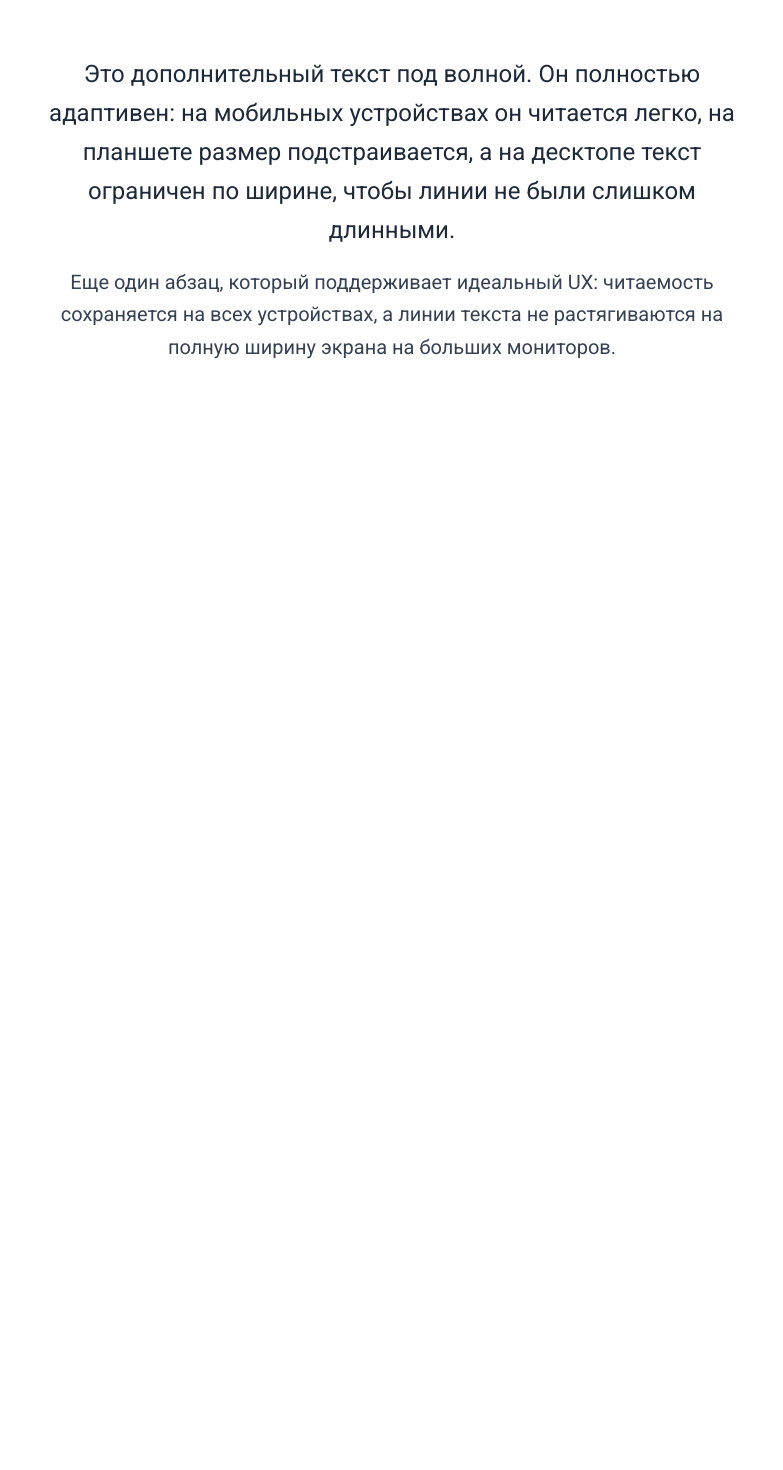
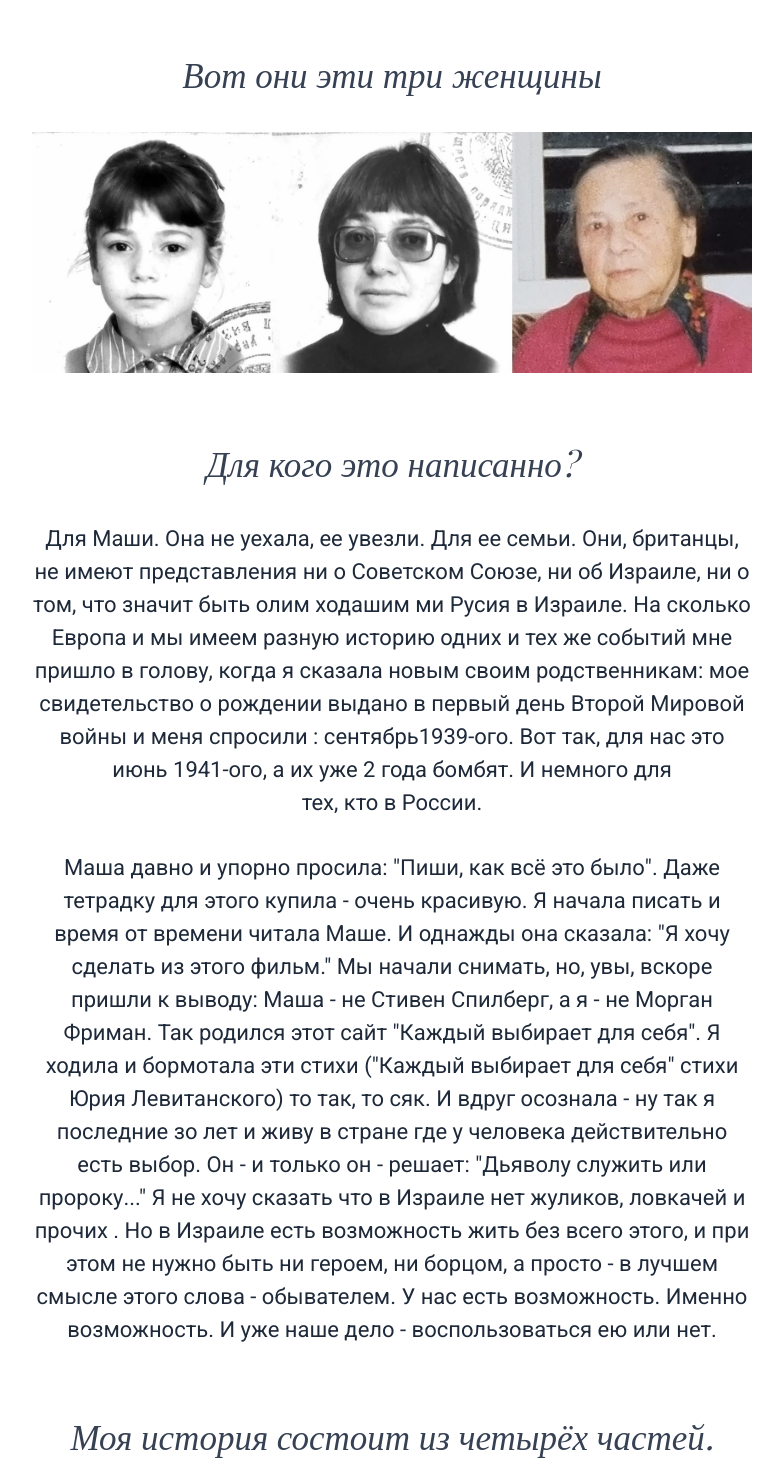
Before and after one commit to MariaLavigina/react-galinala-my-story, a React (Vite) app: page / in a window 1280 px wide. Shown: the part 3560-5030 px from the top of the page, without its empty margins (248-1031 px from the left). Before the commit the page ends 3923 px from the top, so only its background shows below. Built offline with nearby package versions, Linux system fonts and the light colour scheme; a web font is replaced by a local one.

Commit message:
button added

```diff
--- /dev/null
+++ b/src/components/ForwardButton.jsx
@@ -0,0 +1,33 @@
+export default function ForwardButton() {
+  return (
+    <button
+      className="
+    group relative flex items-center justify-center gap-3
+    px-8 py-3
+    rounded-full
+    text-white font-medium
+    bg-gradient-to-r from-[#9399F0]/90 to-[#2C192C]/80
+    border border-white/40
+    shadow-inner shadow-[#2C192C]/50
+    backdrop-blur-sm
+    transition-all duration-300
+    hover:from-[#9399F0]/100 hover:to-[#2C192C]/90
+    hover:border-white/60
+    hover:shadow-[0_0_15px_rgba(255,255,255,0.25)]
+    hover:scale-[1.03]
+  "
+    >
+      <span className="tracking-wide">Вперёд</span>
+      <svg
+        xmlns="http://www.w3.org/2000/svg"
+        className="w-4 h-4 transform transition-transform duration-300 group-hover:translate-x-1"
+        fill="none"
+        viewBox="0 0 24 24"
+        stroke="currentColor"
+        strokeWidth="2"
+      >
+        <path strokeLinecap="round" strokeLinejoin="round" d="M9 5l7 7-7 7" />
+      </svg>
+    </button>
+  );
+}
--- a/src/pages/index.jsx
+++ b/src/pages/index.jsx
@@ -2,6 +2,7 @@ import React from "react";
 import TextOneOnly from "../components/TextOneOnly.jsx";
 import TextTwoIndexOnly from "../components/TextTwoIndexOnly.jsx";
 import TextThreeIndexOnly from "../components/TextThreeIndexOnly.jsx";
+import  ForwardButton from "../components/ForwardButton.jsx";
 
 
 const Index = () => {
@@ -42,10 +43,10 @@ const Index = () => {
       {/* Second text under SVG */}
 
 
-
+ {/* 3rd text + SVG */}
 <div className="relative w-full hidden lg:block mt-8">
   <img
-    src="/images/desktop-images/fff.svg"
+    src="/images/desktop-images/second-wave-index-desktop.svg"
     alt="Wave Two"
     className="w-full h-auto block"
   />
@@ -57,6 +58,10 @@ const Index = () => {
     </div>
   </div>
 </div>
+{/* 3rd text + SVG */}
+
+
+
 </div>
 
 
@@ -122,16 +127,61 @@ const Index = () => {
       {/* ---------- Text section below SVG (same for all) ---------- */}
       <section className="bg-white px-[16px] sm:px-[24px] md:px-[32px] mt-[48px]">
         <div className="max-w-[720px] mx-auto text-center">
-          <p className="text-gray-800 text-[16px] sm:text-[18px] md:text-[20px] lg:text-[24px] leading-relaxed mb-[16px]">
-            Это дополнительный текст под волной. Он полностью адаптивен: на мобильных устройствах
-            он читается легко, на планшете размер подстраивается, а на десктопе текст ограничен по
-            ширине, чтобы линии не были слишком длинными.
+          <h1 className="text-gray-700 text-[25px] sm:text-[30px] md:text-[33px] lg:text-[35px]  mb-8">
+            Вот они эти три женщины
+          </h1>
+
+               <img
+            src="/images/desktop-images/threeWomen-desktop.jpg"
+            alt="Wave"
+            className="w-full h-auto block mb-16"
+          />
+
+             <h2 className="text-gray-700 text-[25px] sm:text-[30px] md:text-[33px] lg:text-[35px]  mb-8">
+            Для кого это написанно?
+          </h2>
+
+
+          <div className="text-gray-800 text-[16px] sm:text-[18px] md:text-[20px] lg:text-[22px] ">
+          <p className= "mb-8" >
+           Для Маши. Она не уехала, ее увезли.
+           Для ее семьи. Они, британцы, не имеют представления ни о Советском Союзе, ни об Израиле, ни о том, что значит быть олим ходашим ми Русия в Израиле.
+           На сколько Европа и мы имеем разную историю одних и тех же событий мне пришло в голову, когда я сказала новым своим родственникам: мое свидетельство о рождении выдано в первый день Второй Мировой войны и меня спросили : сентябрь1939-ого. Вот так, для нас это июнь 1941-ого, а их уже 2 года бомбят. И немного для тех, кто в России.
           </p>
-          <p className="text-gray-700 text-[14px] sm:text-[16px] md:text-[18px] lg:text-[20px] leading-relaxed">
-            Еще один абзац, который поддерживает идеальный UX: читаемость сохраняется на всех
-            устройствах, а линии текста не растягиваются на полную ширину экрана на больших
-            мониторов.
+            <p className= "mb-8">
+              Маша давно и упорно просила: "Пиши, как всё это было". Даже тетрадку для этого купила - очень красивую. Я начала писать и время от времени читала Маше. И однажды она сказала: "Я хочу сделать из этого фильм." Мы начали снимать, но, увы, вскоре пришли к выводу: Маша - не Стивен Спилберг, а я - не Морган Фриман. Так родился этот сайт "Каждый выбирает для себя". Я ходила и бормотала эти стихи  ("Каждый выбирает для себя" стихи Юрия Левитанского)  то так, то сяк. И вдруг осознала - ну так я последние зо лет и живу в стране где у человека действительно есть выбор. Он - и только он - решает: "Дьяволу cлужить или пророку..." Я не хочу сказать что в Израиле нет жуликов, ловкачей и прочих . Но в Израиле есть возможность жить без всего этого, и при этом не нужно быть ни героем, ни борцом, а просто - в лучшем смысле этого слова - обывателем.
+              У нас есть возможность. Именно возможность. И уже наше дело - воспользоваться ею или нет.
           </p>
+           </div>
+
+
+            <h3 className="text-gray-700 text-[25px] sm:text-[30px] md:text-[33px] lg:text-[35px]  mb-8 mt-16">
+            Моя история состоит из четырёх частей.
+          </h3>
+
+
+
+
+           <div className="text-gray-800 text-[16px] sm:text-[18px] md:text-[20px] lg:text-[22px]  mb-[16px]">
+          <p className="mb-8">
+           Первая глава рассказывает о том, как ко мне пришло ощущение невозможности продолжать жить в России - стране с её законами, а точнее, с беззаконием, где несчастное, унижаемое на каждом шагу общество забыло о чувстве собственного достоинства.
+          </p>
+            <p className="mb-8">
+             Вторая глава посвящена нашему новому началу в другой стране - жизни, полной испытаний, но также чудес, красоты и открытий. Это была земля, где нам пришлось строить всё с нуля, но каждый маленький шаг вперёд ощущался как настоящая победа.
+          </p>
+            <p className="mb-8">
+             Третья глава принадлежит моей маме. Через её письма вы увидите наш путь её глазами. Эти письма совсем не похожи на послания старой, очень больной женщины, оказавшейся на склоне лет в совершенно ином мире: другой климат, еда, одежда, праздники - да и вообще всё, всё другое. Она нисколько не растеряна, с радостью подмечает всё хорошее, не жалуется и не сетует на вполне естественные трудности.
+          </p>
+
+            <p className="mb-8">
+             И, наконец, последняя глава - это сборник маленьких историй, рассказанных моей дочерью, - порой забавных, порой трогательных.
+          </p>
+          </div>
+
+         <div className="flex justify-center mt-12">
+  <ForwardButton />
+</div>
+
         </div>
       </section>
     </>
```
Also changed, not shown: public/images/desktop-images/fff.svg (deleted), public/images/desktop-images/second-wave-index-desktop.svg (added).
